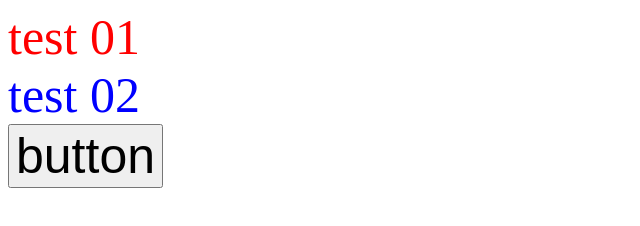
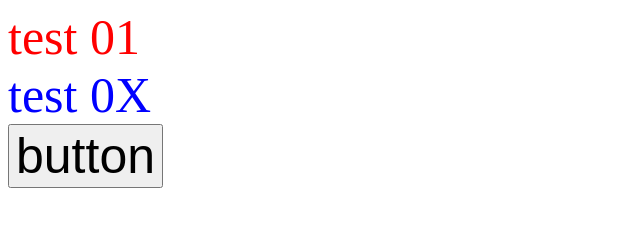
Before and after one commit to Mochihada-tech/sinceNov18112023, a plain HTML site: page index.html in a window 1280 px wide. Shown: the full height of the page, 0-640 px from the left. Drawn offline with Linux system fonts and the light colour scheme.

Commit message:
2nd commit

```diff
--- a/index.html
+++ b/index.html
@@ -7,7 +7,7 @@
     <link rel="stylesheet" href="style.css">
 <body>
     <div id="foo">test 01</div>
-    <div id="bar">test 02</div>
+    <div id="bar">test 0X</div>
     <button id="baz">button</button>
 
     <script src="index.js"></script>
```
